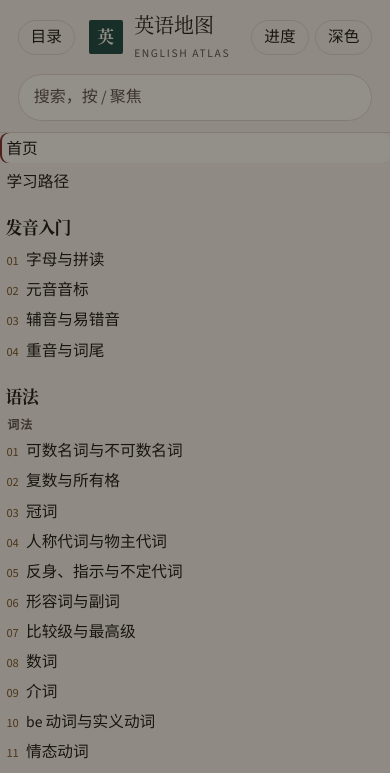
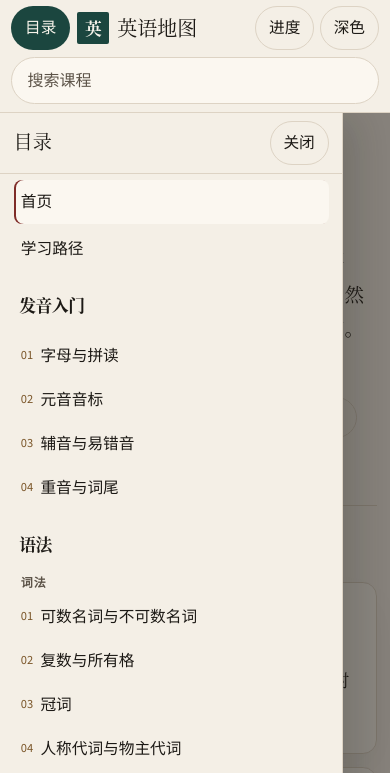
Before and after one commit to zhousai-zs/english-atlas, an Astro site: page /english-atlas/ in a window 390 px wide. Both pictures are taken after a click on the button "目录". Shown: the top 773 px of the page. Built offline with nearby package versions, Linux system fonts and the light colour scheme; Astro itself is replaced by a stand-in of ours.

Commit message:
修复手机上的目录抽屉和顶栏
目录在 960px 以下改为屏幕外抽屉，顶栏压成两行并挡住正文透出，测验题号留在卡片内，搜索框在手机上不再提示按 /。

Co-authored-by: Cursor Agent <cursoragent@cursor.com>

```diff
--- a/src/components/Header.astro
+++ b/src/components/Header.astro
@@ -3,7 +3,7 @@ import { url } from '../lib/url';
 ---
 
 <header class="header">
-  <button class="nav-toggle" id="nav-toggle" type="button" aria-expanded="false" aria-controls="sidebar">目录</button>
+  <button class="nav-toggle" id="nav-toggle" type="button" aria-expanded="false" aria-controls="sidebar" aria-label="打开目录">目录</button>
   <a class="brand" href={url('')}>
     <span class="seal" aria-hidden="true">英</span>
     <span>
@@ -13,7 +13,7 @@ import { url } from '../lib/url';
   </a>
   <form class="search" action={url('search')} method="get" role="search">
     <label class="sr-only" for="site-search">搜索课程</label>
-    <input id="site-search" name="q" type="search" placeholder="搜索，按 / 聚焦" autocomplete="off" />
+    <input id="site-search" name="q" type="search" placeholder="搜索课程" enterkeyhint="search" autocomplete="off" />
   </form>
   <div class="header-actions">
     <a class="icon-btn" href={url('progress')}>进度</a>
--- a/src/components/Quiz.astro
+++ b/src/components/Quiz.astro
@@ -36,7 +36,7 @@ const keyJson = JSON.stringify(key).replace(/</g, '\\u003c');
             ) : (
               <div class="fill-row">
                 <label class="sr-only" for={`fill-${lessonId}-${index}`}>第 {index + 1} 题答案</label>
-                <input class="text-input" id={`fill-${lessonId}-${index}`} type="text" autocomplete="off" spellcheck="false" />
+                <input class="text-input" id={`fill-${lessonId}-${index}`} type="text" enterkeyhint="done" autocomplete="off" spellcheck="false" />
                 <button class="btn btn-ghost check" type="button">核对</button>
               </div>
             )}
--- a/src/components/Sidebar.astro
+++ b/src/components/Sidebar.astro
@@ -15,7 +15,11 @@ const here = (ref: string) => (current === ref ? 'page' : undefined);
 const sectionHere = (prefix: string) => current === prefix || current.startsWith(`${prefix}:`);
 ---
 
-<nav id="sidebar" aria-label="课程目录">
+<nav id="sidebar" class="sidebar" aria-label="课程目录">
+  <div class="drawer-bar">
+    <span class="drawer-title">目录</span>
+    <button class="icon-btn drawer-close" id="nav-close" type="button">关闭</button>
+  </div>
   <a class="side-link nav-home" href={url('')} aria-current={here('home')}>首页</a>
   <a class="side-link" href={url('path')} aria-current={here('path')}>学习路径</a>
 
--- a/src/layouts/Base.astro
+++ b/src/layouts/Base.astro
@@ -33,6 +33,22 @@ const canonical = Astro.site ? new URL(Astro.url.pathname, Astro.site) : undefin
     <meta name="ea-base" content={import.meta.env.BASE_URL} />
     <link rel="icon" type="image/svg+xml" href={`${import.meta.env.BASE_URL}favicon.svg`} />
     {canonical && <link rel="canonical" href={canonical.href} />}
+    <noscript>
+      <style>
+        @media (max-width: 960px) {
+          #sidebar.sidebar {
+            position: static;
+            transform: none;
+            height: auto;
+            width: auto;
+            overflow: visible;
+            border-right: 0;
+            border-bottom: 1px solid var(--line);
+          }
+          .drawer-bar { display: none !important; }
+        }
+      </style>
+    </noscript>
     <script is:inline>
       try {
         var stored = localStorage.getItem('english-atlas:theme');
@@ -46,7 +62,7 @@ const canonical = Astro.site ? new URL(Astro.url.pathname, Astro.site) : undefin
     <Header />
     <div class="shell">
       <Sidebar catalog={catalog} current={current} />
-      <div id="nav-backdrop" class="nav-backdrop" hidden></div>
+      <div id="nav-backdrop" class="nav-backdrop" hidden aria-hidden="true"></div>
       <div class="main-col">
         <main id="main" class:list={{ wide }}>
           <slot />
--- a/src/scripts/site.ts
+++ b/src/scripts/site.ts
@@ -132,32 +132,156 @@ function setupTheme() {
   });
 }
 
+function setupHeaderChrome() {
+  const header = document.querySelector<HTMLElement>('.header');
+  const search = document.querySelector<HTMLInputElement>('#site-search');
+  const wide = window.matchMedia('(min-width: 961px)');
+  const syncPlaceholder = () => {
+    if (!search) return;
+    const next = wide.matches ? '搜索，按 / 聚焦' : '搜索课程';
+    if (search.placeholder !== next) search.placeholder = next;
+  };
+  const syncHeaderHeight = () => {
+    if (!header) return;
+    const height = Math.round(header.getBoundingClientRect().height);
+    if (height > 0) document.documentElement.style.setProperty('--header', `${height}px`);
+  };
+  syncPlaceholder();
+  syncHeaderHeight();
+  wide.addEventListener('change', () => {
+    syncPlaceholder();
+    syncHeaderHeight();
+  });
+  if (header && 'ResizeObserver' in window) {
+    const observer = new ResizeObserver(() => syncHeaderHeight());
+    observer.observe(header);
+  } else {
+    window.addEventListener('resize', syncHeaderHeight);
+  }
+  document.fonts?.ready.then(syncHeaderHeight).catch(() => undefined);
+}
+
 function setupNav() {
   const toggle = document.querySelector<HTMLButtonElement>('#nav-toggle');
+  const closeBtn = document.querySelector<HTMLButtonElement>('#nav-close');
   const sidebar = document.querySelector<HTMLElement>('#sidebar');
   const backdrop = document.querySelector<HTMLElement>('#nav-backdrop');
-  const setOpen = (open: boolean) => {
-    document.body.classList.toggle('nav-open', open);
-    toggle?.setAttribute('aria-expanded', String(open));
-    if (backdrop) backdrop.hidden = !open;
+  const mainCol = document.querySelector<HTMLElement>('.main-col');
+  const mobileQuery = window.matchMedia('(max-width: 960px)');
+  let lockedScrollY = 0;
+
+  const scrollCurrent = () => {
+    if (!sidebar) return;
+    const current = sidebar.querySelector<HTMLElement>('[aria-current="page"]');
+    if (!current) return;
+    const bar = sidebar.querySelector<HTMLElement>('.drawer-bar');
+    const barHeight = bar && getComputedStyle(bar).display !== 'none' ? bar.offsetHeight : 0;
+    const clearance = Math.max(barHeight + 12, Math.round(sidebar.clientHeight / 3));
+    const delta = current.getBoundingClientRect().top - sidebar.getBoundingClientRect().top;
+    sidebar.scrollTop = Math.max(0, sidebar.scrollTop + delta - clearance);
   };
-  toggle?.addEventListener('click', () => setOpen(!document.body.classList.contains('nav-open')));
-  backdrop?.addEventListener('click', () => setOpen(false));
-  sidebar?.querySelectorAll('a').forEach((link) => link.addEventListener('click', () => setOpen(false)));
+
+  const lockScroll = () => {
+    lockedScrollY = window.scrollY;
+    document.body.style.top = `-${lockedScrollY}px`;
+    document.body.classList.add('nav-open');
+    document.documentElement.classList.add('nav-open');
+  };
+
+  const unlockScroll = () => {
+    document.body.classList.remove('nav-open');
+    document.documentElement.classList.remove('nav-open');
+    document.body.style.top = '';
+    const root = document.documentElement;
+    const previous = root.style.scrollBehavior;
+    root.style.scrollBehavior = 'auto';
+    window.scrollTo(0, lockedScrollY);
+    root.style.scrollBehavior = previous;
+  };
+
+  const setOpen = (open: boolean, returnFocus: boolean) => {
+    const mobile = mobileQuery.matches;
+    const next = open && mobile;
+    const wasOpen = document.body.classList.contains('nav-open');
+    if (!next && sidebar && document.activeElement instanceof Node && sidebar.contains(document.activeElement)) {
+      toggle?.focus({ preventScroll: true });
+    }
+    if (next && !wasOpen) lockScroll();
+    else if (!next && wasOpen) unlockScroll();
+    toggle?.setAttribute('aria-expanded', String(next));
+    toggle?.setAttribute('aria-label', next ? '关闭目录' : '打开目录');
+    if (backdrop) backdrop.hidden = !next;
+    if (sidebar) {
+      if (mobile && !next) sidebar.setAttribute('inert', '');
+      else sidebar.removeAttribute('inert');
+    }
+    mainCol?.toggleAttribute('inert', next);
+    if (next) {
+      window.requestAnimationFrame(() => {
+        scrollCurrent();
+        closeBtn?.focus({ preventScroll: true });
+      });
+    } else if (returnFocus) {
+      toggle?.focus({ preventScroll: true });
+    }
+  };
+
+  toggle?.addEventListener('click', () => {
+    const willOpen = !document.body.classList.contains('nav-open');
+    setOpen(willOpen, !willOpen);
+  });
+  backdrop?.addEventListener('click', () => setOpen(false, true));
+  closeBtn?.addEventListener('click', () => setOpen(false, true));
+  sidebar?.querySelectorAll('a').forEach((link) => link.addEventListener('click', () => setOpen(false, false)));
+
+  const scrollKeys = new Set(['PageUp', 'PageDown', 'Home', 'End', 'ArrowUp', 'ArrowDown']);
   document.addEventListener('keydown', (event) => {
-    if (event.key === 'Escape') setOpen(false);
+    const open = document.body.classList.contains('nav-open');
+    if (event.key === 'Escape' && open) {
+      event.preventDefault();
+      setOpen(false, true);
+      return;
+    }
+    if (open && scrollKeys.has(event.key)) {
+      const target = event.target;
+      if (target instanceof Node && sidebar?.contains(target)) {
+        if (sidebar && (event.key === 'ArrowUp' || event.key === 'ArrowDown')) {
+          sidebar.scrollBy({ top: event.key === 'ArrowDown' ? 56 : -56, behavior: 'auto' });
+          event.preventDefault();
+        }
+        return;
+      }
+      event.preventDefault();
+      return;
+    }
     const target = event.target as HTMLElement | null;
     const typing = target && (target.tagName === 'INPUT' || target.tagName === 'TEXTAREA' || target.isContentEditable);
-    if (event.key === '/' && !typing) {
+    if (event.key === '/' && !typing && !open) {
       event.preventDefault();
       document.querySelector<HTMLInputElement>('#site-search')?.focus();
     }
   });
-  const current = sidebar?.querySelector<HTMLElement>('[aria-current="page"]');
-  if (current && sidebar && window.matchMedia('(min-width: 961px)').matches) {
-    const top = current.getBoundingClientRect().top - sidebar.getBoundingClientRect().top;
-    sidebar.scrollTop = Math.max(0, top - sidebar.clientHeight / 3);
-  }
+
+  const allowScrollTarget = (target: EventTarget | null) => {
+    if (!(target instanceof Node)) return false;
+    if (sidebar?.contains(target)) return true;
+    if (target instanceof HTMLElement && target.closest('input, textarea, select')) return true;
+    return false;
+  };
+  const blockBackgroundScroll = (event: Event) => {
+    if (!document.body.classList.contains('nav-open')) return;
+    if (allowScrollTarget(event.target)) return;
+    event.preventDefault();
+  };
+  document.addEventListener('touchmove', blockBackgroundScroll, { passive: false });
+  document.addEventListener('wheel', blockBackgroundScroll, { passive: false });
+
+  mobileQuery.addEventListener('change', () => {
+    setOpen(false, false);
+    if (!mobileQuery.matches) scrollCurrent();
+  });
+  setOpen(false, false);
+  if (!mobileQuery.matches) scrollCurrent();
 }
 
 function setupComplete() {
@@ -267,6 +391,19 @@ function setupQuiz(form: HTMLFormElement) {
     });
   });
 
+  form.addEventListener('focusin', (event) => {
+    const target = event.target;
+    if (!(target instanceof Element)) return;
+    const item = target.closest<HTMLElement>('.quiz-item');
+    if (!item) return;
+    window.requestAnimationFrame(() => {
+      const bar = document.querySelector<HTMLElement>('.header');
+      const limit = (bar?.getBoundingClientRect().height ?? 0) + 12;
+      const top = item.getBoundingClientRect().top;
+      if (top < limit) window.scrollBy({ top: top - limit, behavior: 'auto' });
+    });
+  });
+
   form.querySelector<HTMLButtonElement>('.retry')?.addEventListener('click', () => {
     answered.clear();
     items.forEach((item) => {
@@ -310,8 +447,11 @@ function snippet(text: string, query: string): string {
 
 function setupSearch() {
   const input = document.querySelector<HTMLInputElement>('#search-query');
+  const headerInput = document.querySelector<HTMLInputElement>('#site-search');
   const results = document.querySelector<HTMLElement>('#search-results');
   const status = document.querySelector<HTMLElement>('#search-status');
+  const initial = new URLSearchParams(window.location.search).get('q') || '';
+  if (headerInput && initial) headerInput.value = initial;
   if (!input || !results || !status) return;
 
   let docs: SearchDoc[] | null = null;
@@ -383,18 +523,34 @@ function setupSearch() {
       .join('');
   };
 
-  const initial = new URLSearchParams(window.location.search).get('q') || '';
   if (initial) input.value = initial;
+  const mirrorHeader = () => {
+    if (headerInput && headerInput.value !== input.value) headerInput.value = input.value;
+  };
   input.addEventListener('input', () => {
+    mirrorHeader();
     window.clearTimeout(Number(input.dataset.timer || 0));
     const timer = window.setTimeout(() => void render(), 120);
     input.dataset.timer = String(timer);
+  });
+  headerInput?.addEventListener('input', () => {
+    if (!headerInput || input.value === headerInput.value) return;
+    input.value = headerInput.value;
+    input.dispatchEvent(new Event('input', { bubbles: true }));
+  });
+  headerInput?.form?.addEventListener('submit', (event) => {
+    if (!headerInput) return;
+    event.preventDefault();
+    if (input.value !== headerInput.value) input.value = headerInput.value;
+    window.clearTimeout(Number(input.dataset.timer || 0));
+    void render();
   });
   if (initial) void render();
   else status.textContent = '输入中文或英文，例如「冠词」「present perfect」「queue」。';
 }
 
 setupTheme();
+setupHeaderChrome();
 setupNav();
 setupComplete();
 setupReset();
--- a/src/styles/global.css
+++ b/src/styles/global.css
@@ -52,7 +52,10 @@ html.dark {
 *::before,
 *::after { box-sizing: border-box; }
 
-html { scroll-behavior: smooth; }
+html {
+  scroll-behavior: smooth;
+  scroll-padding-top: calc(var(--header) + 0.85rem);
+}
 
 body {
   margin: 0;
@@ -119,16 +122,15 @@ mark {
 .header {
   position: sticky;
   top: 0;
-  z-index: 40;
+  z-index: 50;
   display: flex;
   flex-wrap: wrap;
   align-items: center;
   gap: 0.65rem 0.85rem;
   min-height: var(--header);
   padding: 0.7rem 1.1rem;
-  background: color-mix(in srgb, var(--bg) 90%, transparent);
+  background: var(--bg);
   border-bottom: 1px solid var(--line);
-  backdrop-filter: blur(14px);
 }
 
 .brand {
@@ -227,10 +229,18 @@ html.dark .seal { color: #14211e; }
   position: sticky;
   top: var(--header);
   height: calc(100vh - var(--header));
+  height: calc(100dvh - var(--header));
   overflow: auto;
+  overscroll-behavior: contain;
   padding: 1.1rem 0.9rem 2rem;
   border-right: 1px solid var(--line);
   background: color-mix(in srgb, var(--bg-sunken) 55%, var(--bg));
+}
+.drawer-bar { display: none; }
+.drawer-title {
+  font-family: var(--font-display);
+  font-size: 1.2rem;
+  line-height: 1.2;
 }
 .nav-backdrop { display: none; }
 
@@ -542,16 +552,51 @@ html.dark .tree { background: #0d0c0b; color: #f3eee6; border: 1px solid var(--l
 }
 
 .quiz { margin-top: 0.5rem; }
+.quiz ol {
+  list-style: none;
+  margin: 0;
+  padding: 0;
+}
+.quiz li {
+  list-style: none;
+  margin: 0;
+  padding: 0;
+}
+.quiz li::marker { content: none; }
 .quiz-item {
+  display: flex;
+  flex-direction: column;
+  align-items: stretch;
+  gap: 0.15rem;
   margin: 0.8rem 0;
-  padding: 0.85rem 0.9rem;
+  padding: 0.9rem 0.95rem 0.95rem;
   border: 1px solid var(--line);
   border-radius: 12px;
   background: var(--bg-elev);
+  min-inline-size: 0;
+  scroll-margin-top: 0.75rem;
 }
-.quiz-item legend { padding: 0 0.2rem; font-family: var(--font-body); }
-.choice, .fill-row { display: flex; gap: 0.5rem; align-items: flex-start; margin: 0.4rem 0; font-family: var(--font-ui); }
-.choice input { margin-top: 0.4rem; }
+.quiz-item legend {
+  float: none;
+  width: 100%;
+  max-width: none;
+  margin: 0 0 0.2rem;
+  padding: 0;
+  font-family: var(--font-body);
+  line-height: 1.5;
+}
+.choice, .fill-row { display: flex; width: 100%; gap: 0.5rem; align-items: flex-start; margin: 0.35rem 0; font-family: var(--font-ui); }
+.choice input { margin-top: 0.4rem; flex: 0 0 auto; }
+.fill-row { align-items: center; }
+.fill-row .text-input {
+  flex: 1 1 auto;
+  width: auto;
+  min-width: 0;
+}
+.fill-row .check {
+  flex: 0 0 auto;
+  white-space: nowrap;
+}
 .feedback { min-height: 1.2em; margin: 0.45rem 0 0; font-family: var(--font-ui); }
 .quiz-item[data-result='correct'] { border-color: var(--pine); }
 .quiz-item[data-result='wrong'] { border-color: var(--cinnabar); }
@@ -610,29 +655,157 @@ table.progress a { text-decoration: none; }
 }
 
 @media (max-width: 960px) {
+  :root {
+    --header: calc(env(safe-area-inset-top) + 1.3rem + 89px);
+  }
   .nav-toggle { display: inline-flex; }
+  .header {
+    display: grid;
+    grid-template-columns: auto minmax(0, 1fr) auto;
+    grid-template-areas:
+      "toggle brand actions"
+      "search search search";
+    align-items: center;
+    column-gap: 0.45rem;
+    row-gap: 0.4rem;
+    min-height: 0;
+    padding: 0.4rem 0.7rem 0.5rem;
+    padding-top: calc(0.4rem + env(safe-area-inset-top));
+  }
+  .nav-toggle { grid-area: toggle; }
+  .brand {
+    grid-area: brand;
+    margin-right: 0;
+    min-width: 0;
+    gap: 0.5rem;
+  }
+  .brand > span:last-child {
+    min-width: 0;
+  }
+  .brand-en { display: none; }
+  .brand-name {
+    overflow: hidden;
+    text-overflow: ellipsis;
+    white-space: nowrap;
+  }
+  .seal { width: 2rem; height: 2rem; }
+  .header-actions {
+    grid-area: actions;
+    flex-wrap: nowrap;
+    gap: 0.35rem;
+  }
+  .search {
+    grid-area: search;
+    flex: none;
+    width: auto;
+    max-width: none;
+    min-width: 0;
+  }
+  .header .nav-toggle,
+  .header .icon-btn,
+  .drawer-close,
+  .header .search input,
+  .text-input {
+    min-height: 44px;
+  }
+  .header .nav-toggle,
+  .header .icon-btn,
+  .drawer-close {
+    display: inline-flex;
+    align-items: center;
+    justify-content: center;
+    padding: 0.4rem 0.8rem;
+    white-space: nowrap;
+  }
+  body.nav-open .nav-toggle {
+    background: var(--pine);
+    color: var(--on-pine);
+    border-color: transparent;
+  }
   .shell { grid-template-columns: 1fr; }
   .sidebar {
     position: fixed;
     z-index: 45;
-    top: 0;
+    top: var(--header);
     left: 0;
-    height: 100vh;
+    height: calc(100vh - var(--header));
+    height: calc(100dvh - var(--header));
     width: min(22rem, 88vw);
+    padding: 0 0.85rem calc(1.4rem + env(safe-area-inset-bottom));
     transform: translateX(-105%);
     transition: transform 160ms ease;
     border-right: 1px solid var(--line);
     background: var(--bg);
   }
-  body.nav-open .sidebar { transform: none; }
+  body.nav-open .sidebar {
+    transform: none;
+    box-shadow: 16px 0 40px rgba(28, 25, 21, 0.18);
+  }
+  html.dark body.nav-open .sidebar {
+    box-shadow: 16px 0 48px rgba(0, 0, 0, 0.55);
+  }
+  .drawer-bar {
+    display: flex;
+    align-items: center;
+    justify-content: space-between;
+    gap: 0.75rem;
+    position: sticky;
+    top: 0;
+    z-index: 2;
+    margin: 0 -0.85rem 0.35rem;
+    padding: 0.5rem 0.85rem;
+    background: var(--bg);
+    border-bottom: 1px solid var(--line);
+  }
   body.nav-open .nav-backdrop {
     display: block;
     position: fixed;
     inset: 0;
-    background: rgba(20, 16, 12, 0.45);
+    background: rgba(28, 25, 21, 0.5);
     z-index: 44;
+    cursor: pointer;
   }
-  .search { flex-basis: 100%; order: 8; }
+  html.dark body.nav-open .nav-backdrop {
+    background: rgba(243, 238, 230, 0.34);
+  }
+  html.nav-open,
+  body.nav-open {
+    overflow: hidden;
+  }
+  body.nav-open {
+    position: fixed;
+    left: 0;
+    right: 0;
+    width: 100%;
+    padding-top: var(--header);
+  }
+  body.nav-open .header {
+    position: fixed;
+    top: 0;
+    left: 0;
+    right: 0;
+  }
+  .side-link,
+  .lesson-link {
+    min-height: 44px;
+    padding: 0.45rem 0.45rem;
+    align-items: center;
+  }
+  .nav-section a {
+    display: inline-flex;
+    align-items: center;
+    min-height: 44px;
+  }
+  .choice {
+    min-height: 44px;
+    align-items: center;
+  }
+  .choice input {
+    width: 1.15rem;
+    height: 1.15rem;
+    margin-top: 0;
+  }
+  .fill-row .check { min-height: 44px; }
   main, .site-footer, main.wide, .main-col:has(main.wide) .site-footer {
     width: min(100% - 1.6rem, 46rem);
   }
```
